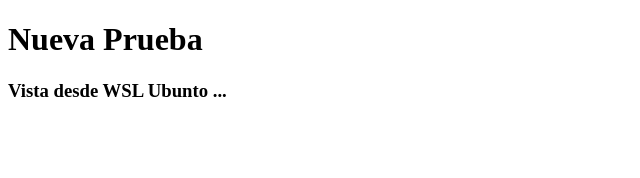
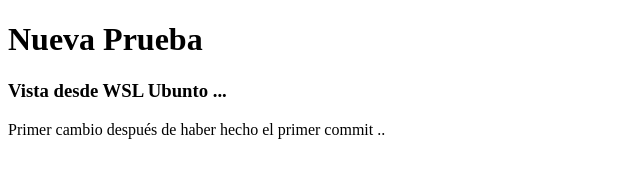
Before and after one commit to freddybr/cursoPrework, a plain HTML site: page index.html in a window 1280 px wide. Shown: the whole page, without its empty margins (0-640 px from the left). Drawn offline with Linux system fonts and the light colour scheme.

Commit message:
segundo commit: se agregaron cambios al archivo index.html

```diff
--- a/index.html
+++ b/index.html
@@ -9,5 +9,7 @@
 <body>
     <h1>Nueva Prueba</h1>
     <h3>Vista desde WSL Ubunto ...</h3>
+
+    <p> Primer cambio después de haber hecho el primer commit ..</p>
 </body>
 </html>
```
